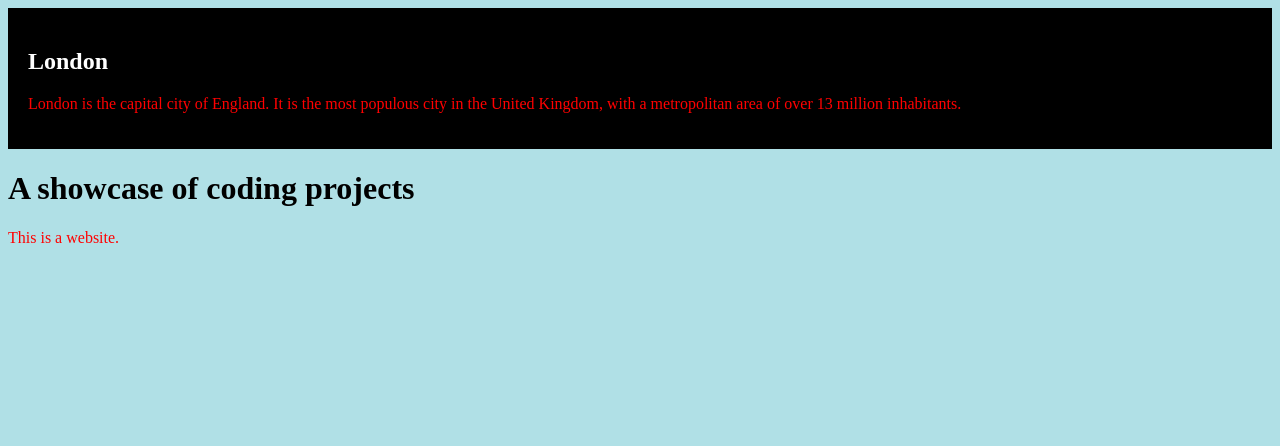
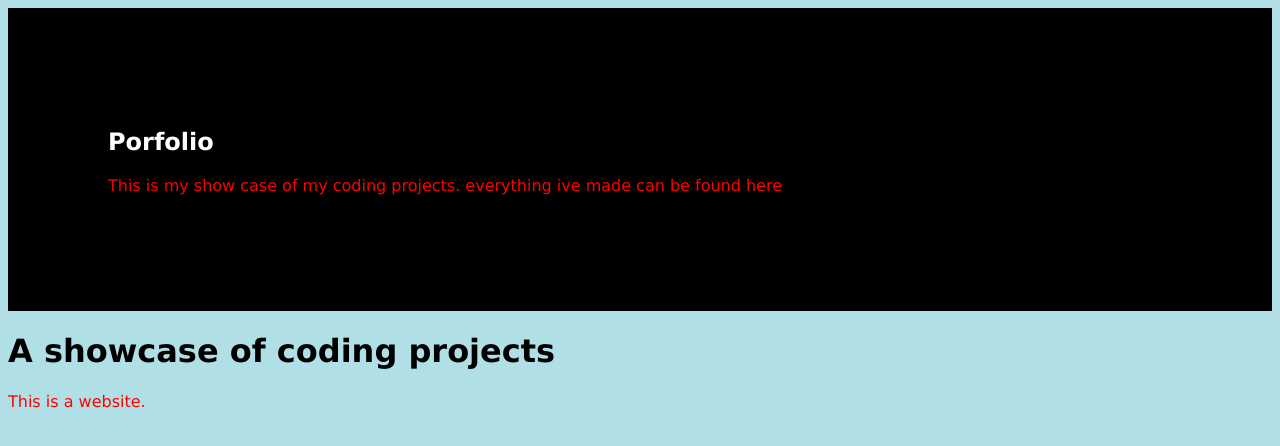
Before and after one commit to Jarm421/Jarm421.github.io, a plain HTML site: page index.html in a window 1280 px wide. Drawn offline with Linux system fonts and the light colour scheme.

Commit message:
Update index.html

```diff
--- a/index.html
+++ b/index.html
@@ -6,12 +6,16 @@
 <title>Jarm website</title>
 <link rel="stylesheet" href="style.css">
 
-
+<style>
+body {
+  font-family: Verdana, sans-serif;
+}
+</style>
 </head>
 <body>
-<div style="background-color:black;color:white;padding:20px;">
-  <h2>London</h2>
-  <p>London is the capital city of England. It is the most populous city in the United Kingdom, with a metropolitan area of over 13 million inhabitants.</p>
+<div style="background-color:black;color:white;padding:100px;">
+  <h2>Porfolio</h2>
+  <p>This is my show case of my coding projects. everything ive made can be found here</p>
 </div>
 <h1>A showcase of coding projects</h1>
 <p>This is a website.</p>
```
